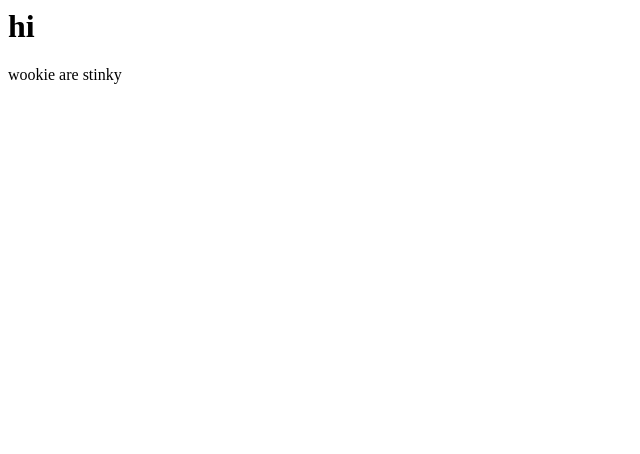
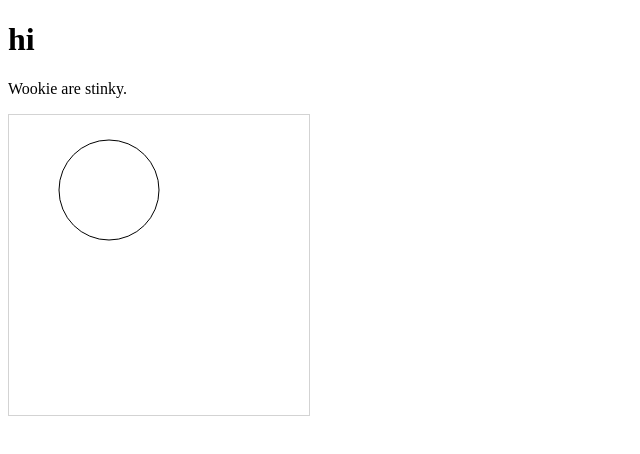
Before and after one commit to wookie3465/wookie3465.github.io, a plain HTML site: page index.html in a window 1280 px wide. Shown: the whole page, without its empty margins (0-640 px from the left). Drawn offline with Linux system fonts and the light colour scheme.

Commit message:
Update index.html

```diff
--- a/index.html
+++ b/index.html
@@ -1,2 +1,22 @@
+<!DOCTYPE html>
+<html>
+<body>
+
 <h1>hi</h1>
-<p> wookie are stinky </p>
+<p> Wookie are stinky. </p>
+
+
+
+<canvas id="myCanvas" width="300" height="300" style="border:1px solid #d3d3d3;">
+Your browser does not support the HTML5 canvas tag.</canvas>
+
+<script>
+var c = document.getElementById("myCanvas");
+var ctx = c.getContext("2d");
+ctx.beginPath();
+ctx.arc(100, 75, 50, 0, 2 * Math.PI);
+ctx.stroke();
+</script>
+
+</body>
+</html>
```
